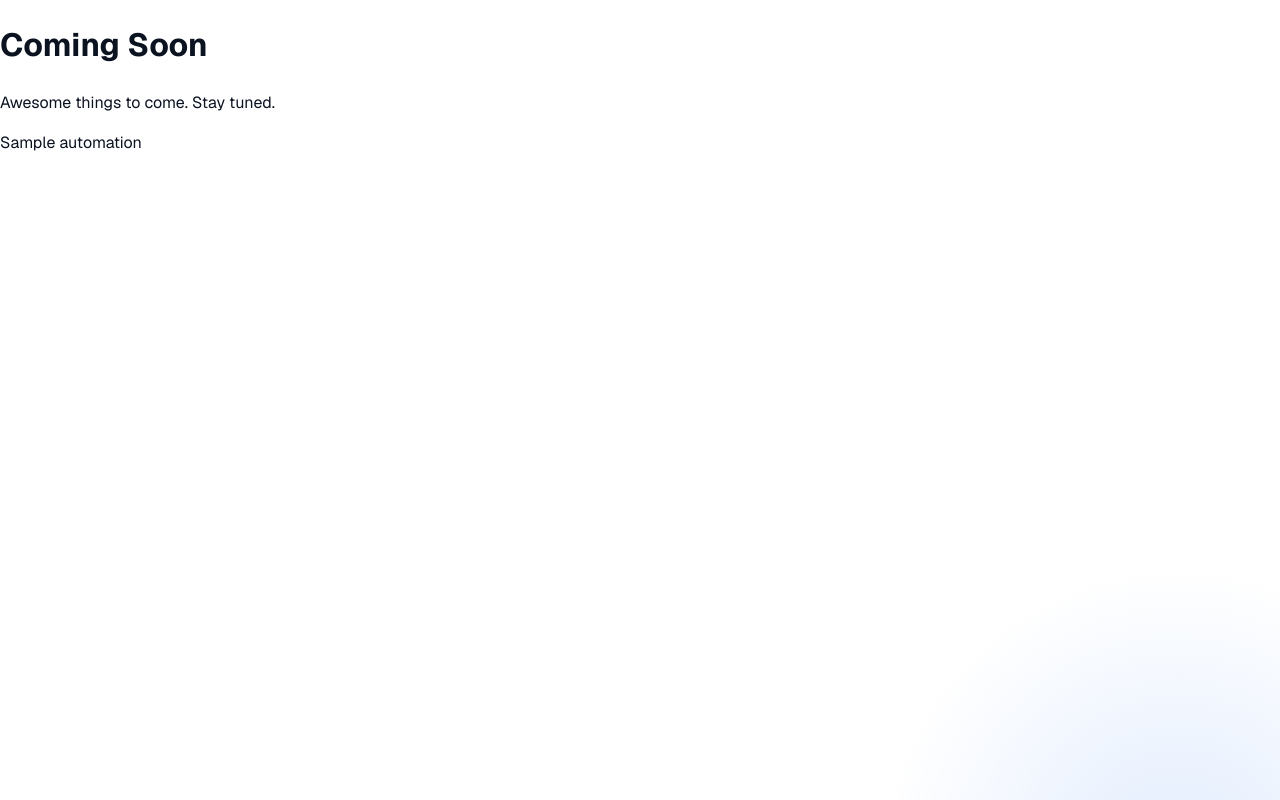
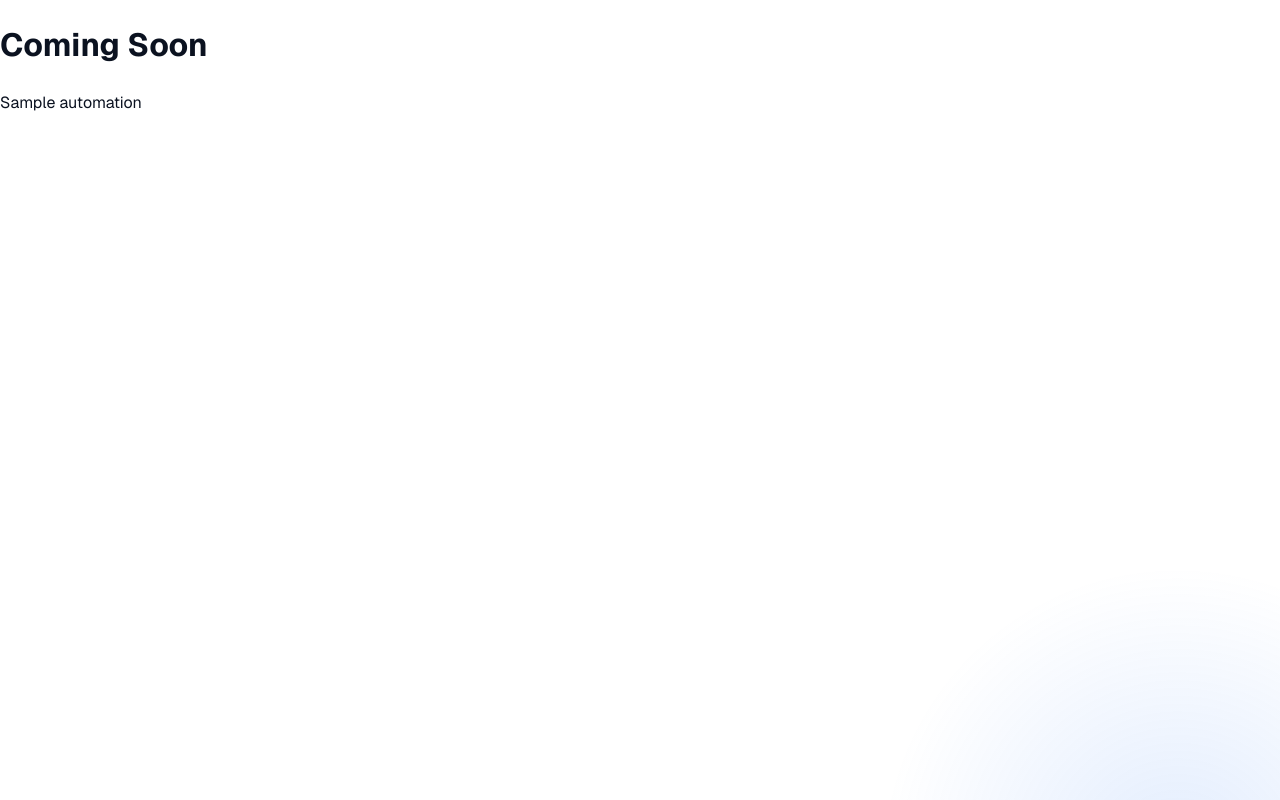
Before and after one commit to akshaygovil/personal_website, a Next.js app: page / in a window 1280 px wide. Built offline with nearby package versions, Linux system fonts and the light colour scheme.

Commit message:
newest deployment

```diff
--- a/src/app/page.tsx
+++ b/src/app/page.tsx
@@ -10,7 +10,6 @@ export default function ComingSoon() {
   return (
     <main>
       <h1>Coming Soon</h1>
-      <p>Awesome things to come. Stay tuned.</p>
       <a href="/demo">Sample automation</a>
     </main>
   );
```
